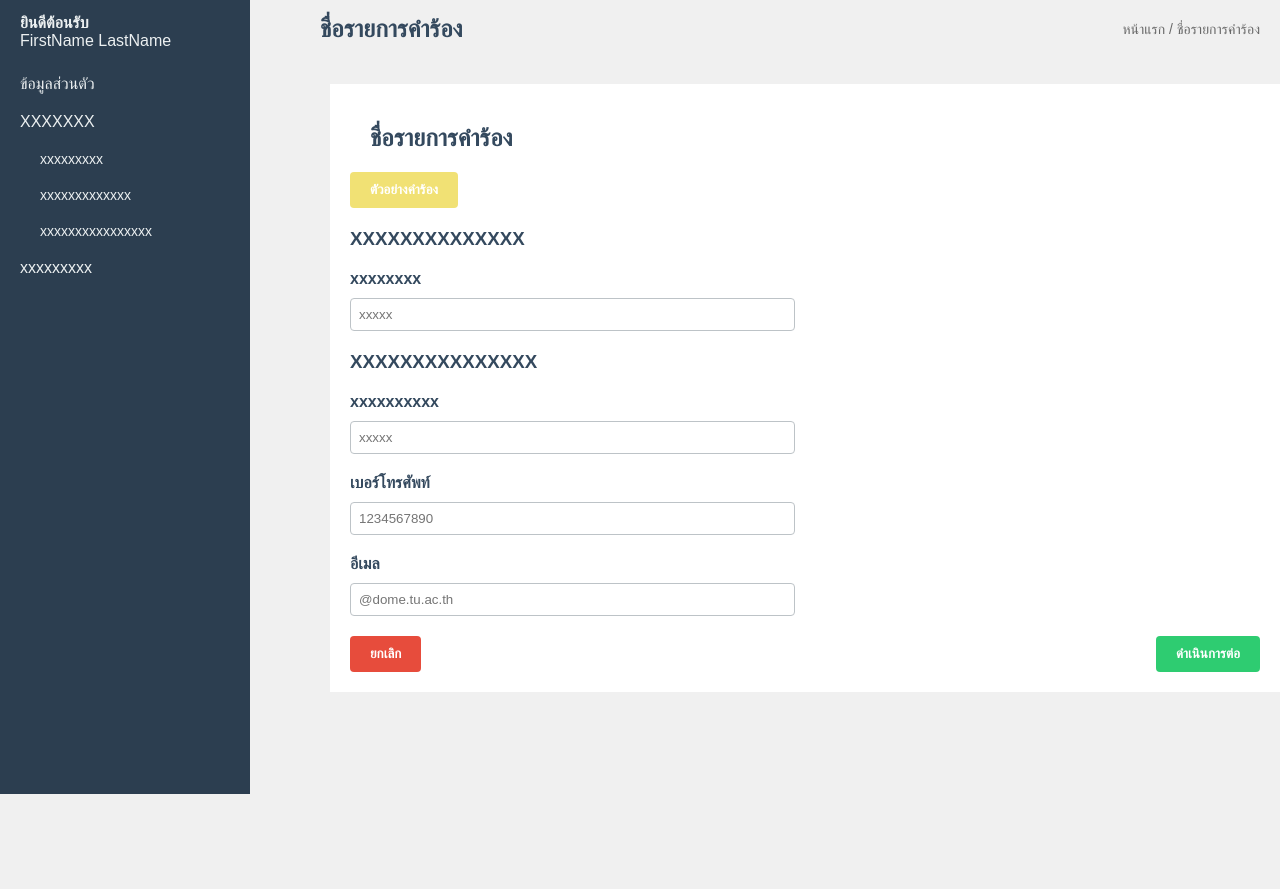
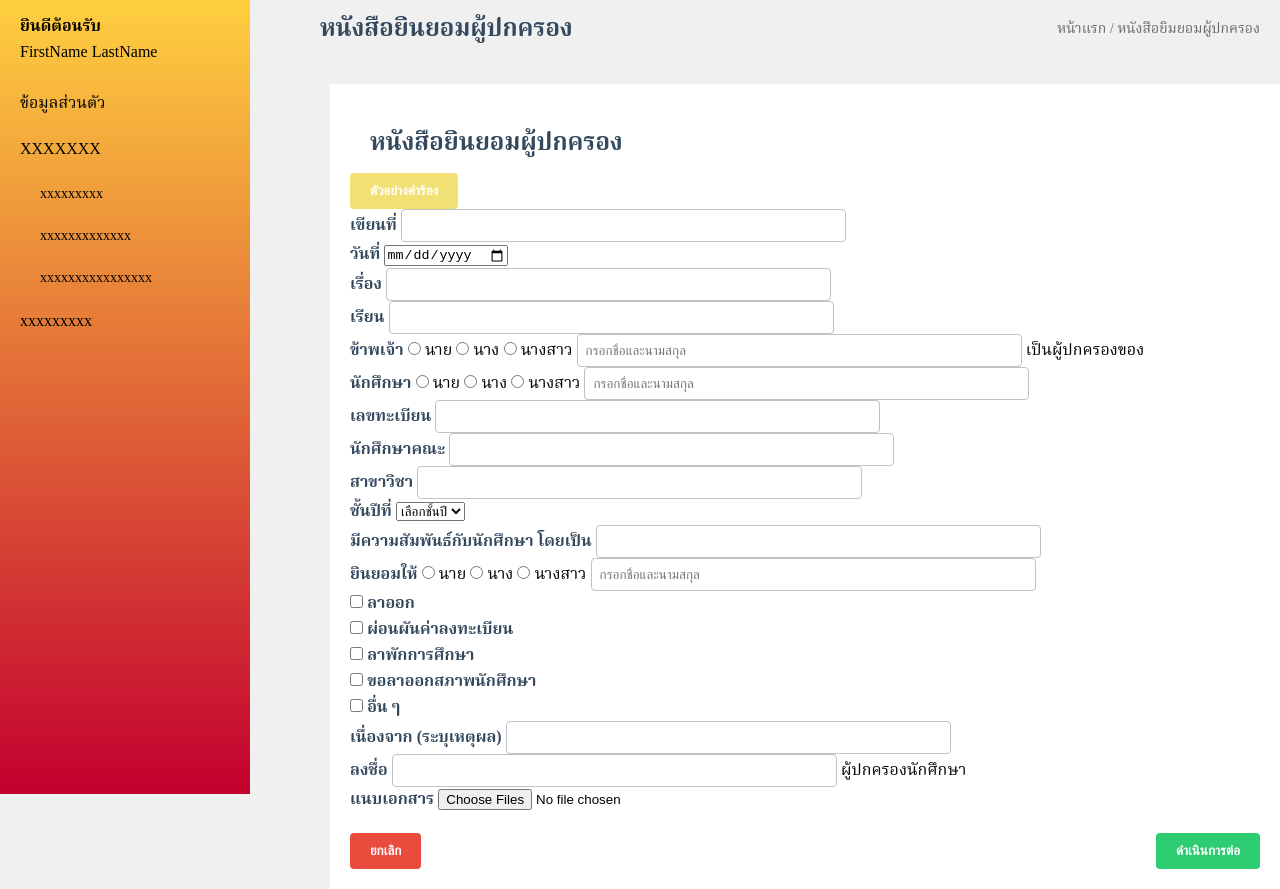
Before and after one commit to Chonr/cs261--group7-650001, a plain HTML site: page form/form1.html in a window 1280 px wide. Shown: the part 56-945 px from the top of the page. Before the commit the page ends 800 px from the top, so only its background shows below. Drawn offline with Linux system fonts and the light colour scheme.

Commit message:
11th commit: form1 and styles2

```diff
--- a/css/styles2.css
+++ b/css/styles2.css
@@ -5,7 +5,7 @@
 }
 
 body {
-    font-family: Arial, sans-serif;
+    font-family: 'Noto Serif Thai', serif;
     background-color: #f0f0f0;
 }
 
@@ -25,8 +25,9 @@ body {
 .top-bar-left {
     display: flex;
     align-items: center;
-    background-color: #2c3e50;
-    color: #ecf0f1;
+    justify-content: center; /* จัดข้อความให้อยู่กึ่งกลางในแนวนอน */
+    background-color: #FFD13F;
+    color: #000000;
     padding: 10px 20px;
     width: 250px;
     height: 50px;
@@ -77,8 +78,8 @@ body {
 
 .sidebar {
     width: 250px;
-    background-color: #2c3e50;
-    color: #ecf0f1;
+    background: linear-gradient(to top, #C3002F, #FFD13F); /* ไล่สีจากล่างขึ้นบน */
+    color: #000000;
     padding: 20px;
     height: 100vh;
     position: fixed;
@@ -101,7 +102,7 @@ body {
 }
 
 .sidebar nav ul li a {
-    color: #ecf0f1;
+    color: #000000;
     text-decoration: none;
     display: block;
     padding: 5px 0;
--- a/form/form1.html
+++ b/form/form1.html
@@ -4,6 +4,7 @@
     <meta charset="UTF-8">
     <meta name="viewport" content="width=device-width, initial-scale=1.0">
     <title>แบบฟอร์มคำขอต่ออายุสมาชิก</title>
+    <link href="https://fonts.googleapis.com/css2?family=Noto+Serif+Thai:wght@400;700&display=swap" rel="stylesheet"> <!--import font-->
     <link rel="stylesheet" href="../css/styles2.css">
 </head>
 <body>
@@ -21,10 +22,10 @@
      <!-- Breadcrumb Top Bar -->
      <div class="breadcrumb-top-bar">
         <div class="breadcrumb-left">
-            <h3>ชื่อรายการคำร้อง</h3>
+            <h3>หนังสือยินยอมผู้ปกครอง</h3>
         </div>
         <div class="breadcrumb-right">
-            <span>หน้าแรก / ชื่อรายการคำร้อง</span>
+            <span>หน้าแรก / หนังสือยิมยอมผู้ปกครอง</span>
         </div>
     </div>
 
@@ -53,28 +54,114 @@
 
         <!-- Main Content -->
         <main>
-            <h2>ชื่อรายการคำร้อง</h2>
-            <div class="buttons">
-                <button class="example">ตัวอย่างคำร้อง</button>
+
+            <div>
+                <h2>หนังสือยินยอมผู้ปกครอง</h2>
+                <div class="buttons1">
+                    <button class="example">ตัวอย่างคำร้อง</button>
+                </div>
             </div>
 
-            <section class="form-section">
-                <h3>XXXXXXXXXXXXXX</h3>
-                <label>xxxxxxxx</label>
-                <input type="text" placeholder="xxxxx">
+            <div>
+                <label>เขียนที่</label>
+                <input type="text">
+            </div>
 
-            </section>
+            <div>
+                <label for="date">วันที่</label>
+                <input type="date" id="date">
+            </div>
 
-            <section class="address-section">
-                <h3>XXXXXXXXXXXXXXX</h3>
-                <label>xxxxxxxxxx</label>
-                <input type="text" placeholder="xxxxx">
+            <div class="form-group1">
+                <div>
+                    <label for="subject">เรื่อง</label>
+                    <input type="text" id="subject">
+                </div>
+                <div>
+                    <label for="sign">เรียน</label>
+                    <input type="text" id="sign">
+                </div>
+            </div>
 
-                <label>เบอร์โทรศัพท์</label>
-                <input type="text" placeholder="1234567890">
-                <label>อีเมล</label>
-                <input type="email" placeholder="@dome.tu.ac.th">
-            </section>
+            <div class="form-group2">
+                <label>ข้าพเจ้า</label>
+                <input type="radio" name="prefix" value="mr"> นาย
+                <input type="radio" name="prefix" value="ms"> นาง
+                <input type="radio" name="prefix" value="miss"> นางสาว
+                <input type="text" placeholder="กรอกชื่อและนามสกุล">
+                <span for="parent1">เป็นผู้ปกครองของ</span>
+            </div>
+
+            <div class="form-group-inline">
+                <label for="student">นักศึกษา</label>
+                <input type="radio" name="student_prefix" value="mr"> นาย
+                <input type="radio" name="student_prefix" value="ms"> นาง
+                <input type="radio" name="student_prefix" value="miss"> นางสาว
+                <input type="text" placeholder="กรอกชื่อและนามสกุล">
+            </div>
+
+            <div class="form-group-inline1">
+                <label for="student-id">เลขทะเบียน</label>
+                <input type="text" id="student-id">
+            </div>
+
+            <div class="form-group3">
+                <div>
+                    <label for="faculty">นักศึกษาคณะ</label>
+                    <input type="text" id="faculty">
+                </div>
+                <div>
+                    <label for="major">สาขาวิชา</label>
+                    <input type="text" id="major">
+                </div>
+                <div>
+                    <label for="year">ชั้นปีที่</label>
+                    <select id="year">
+                        <option>เลือกชั้นปี</option>
+                        <option value="1">ชั้นปีที่ 1</option>
+                        <option value="2">ชั้นปีที่ 2</option>
+                        <option value="3">ชั้นปีที่ 3</option>
+                        <option value="4">ชั้นปีที่ 4</option>
+                    </select>
+                </div>
+            </div>
+
+            <div class="form-group4">
+                <label>มีความสัมพันธ์กับนักศึกษา โดยเป็น</label>
+                <input type="text">
+            </div>
+
+            <div class="form-group5">
+                <label>ยินยอมให้</label>
+                <input type="radio" name="consent_prefix" value="mr"> นาย
+                <input type="radio" name="consent_prefix" value="ms"> นาง
+                <input type="radio" name="consent_prefix" value="miss"> นางสาว
+                <input type="text" placeholder="กรอกชื่อและนามสกุล">
+            </div>
+
+            <div class="form-group-reason">
+                <div><label><input type="checkbox" name="reason" value="ลาออก"> ลาออก</label></div>
+                <div><label><input type="checkbox" name="reason" value="ขอผ่อนผันค่าลงทะเบียน"> ผ่อนผันค่าลงทะเบียน</label></div>
+                <div><label><input type="checkbox" name="reason" value="ลาพักการศึกษา"> ลาพักการศึกษา</label></div>
+                <div><label><input type="checkbox" name="reason" value="ขอลาออกสภาพนักศึกษา"> ขอลาออกสภาพนักศึกษา</label></div>
+                <div><label><input type="checkbox" name="reason" value="อื่น ๆ"> อื่น ๆ</label></div>
+            </div>
+
+            <div class="form-group6">
+                <label>เนื่องจาก (ระบุเหตุผล)</label>
+                <input type="text">
+            </div>
+
+            <div class="form-group7">
+                <label for="sign">ลงชื่อ</label>
+                <input type="text" id="sign">
+                <span>ผู้ปกครองนักศึกษา</span>
+            </div>
+
+            <div class="form-upload">
+                <label for="upload-docs">แนบเอกสาร</label>
+                <input type="file" id="upload-docs" name="upload-docs" multiple>
+            </div>
 
             <div class="buttons">
                 <button class="cancel">ยกเลิก</button>
```
